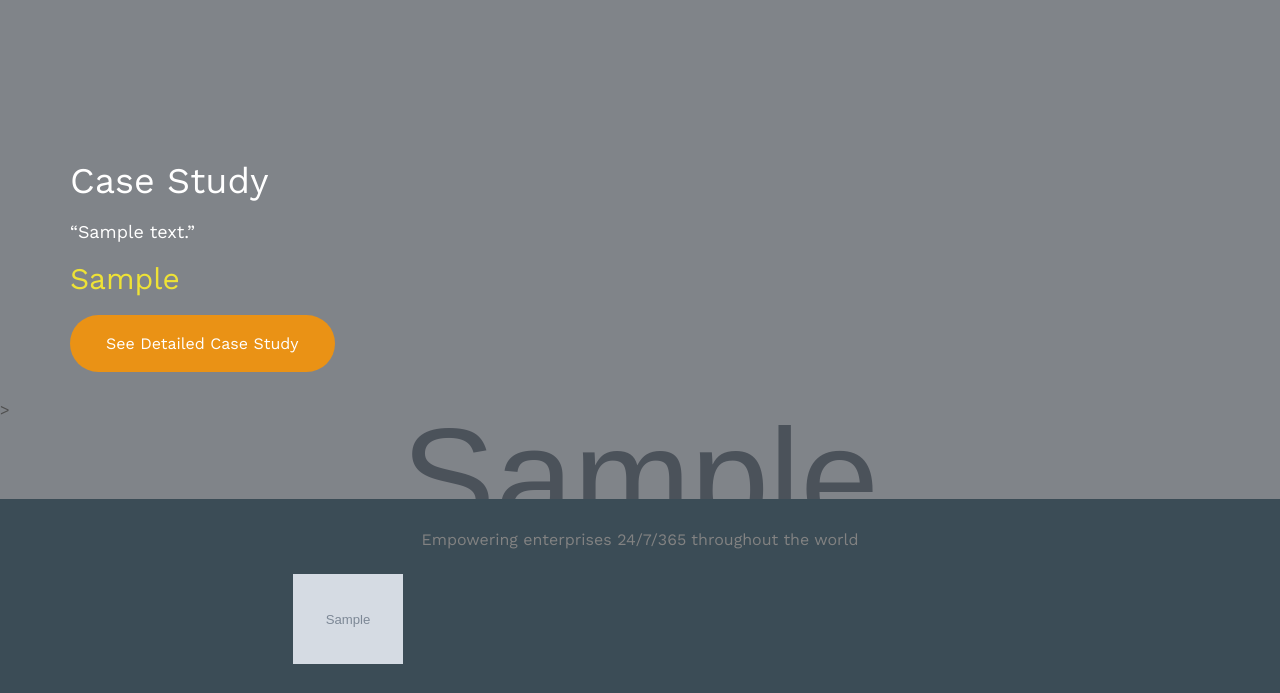
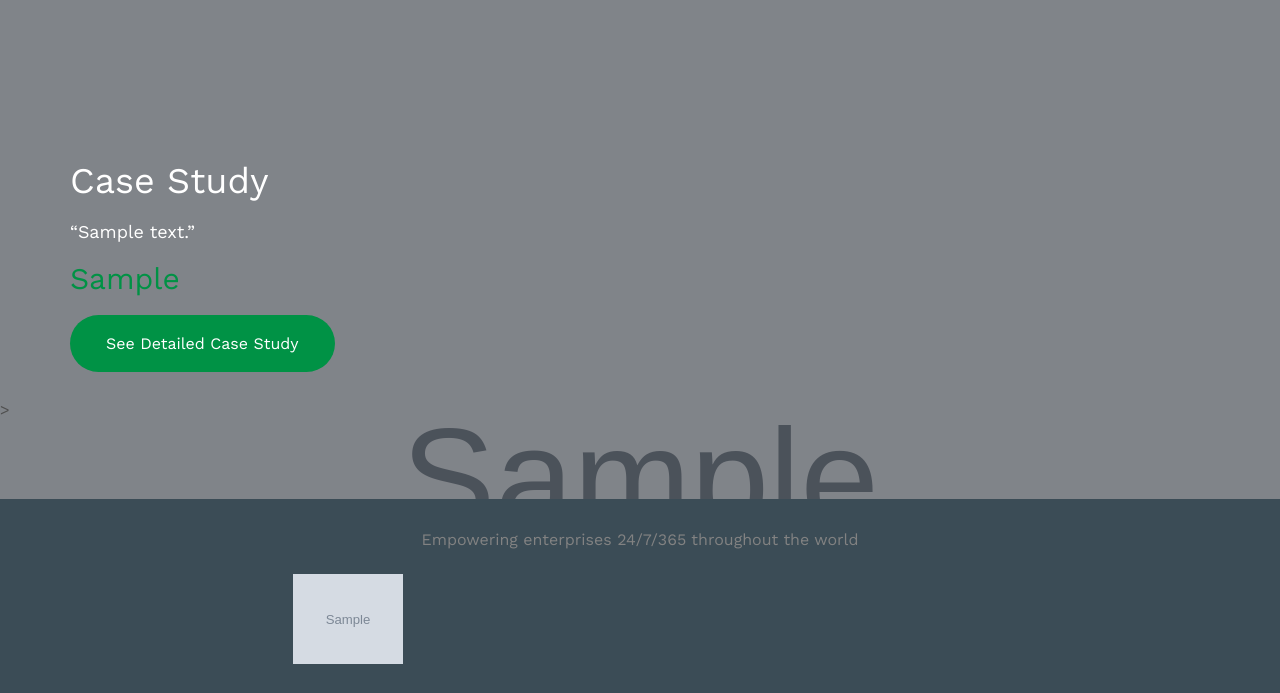
Before and after one commit to ManishPrajapat/Freegrepo, a Django app: page /contact/ in a window 1280 px wide; the page is wider, and only the part inside the window is pictured. Shown: the part 1565-2258 px from the top of that part. Run offline with Django 3.2, Linux system fonts and the light colour scheme; tables that the repository leaves empty hold one stand-in row (values such as "Sample post"); grey boxes marked "Sample" are stand-in pictures; data that the repository does not hold is empty; some libraries are stand-ins or nearby versions; some web fonts are replaced.

Commit message:
Minor Color Change

```diff
--- a/myproject/app/templates/app/contact.html
+++ b/myproject/app/templates/app/contact.html
@@ -281,8 +281,8 @@
 						<br><br><br><br><br><br>
 						<h1 class="text-left text-top" style="color:#FFFFFF;">Case Study</h1>
 						<h4 class="text-left text-top" style="color:#FFFFFF;">“{{casestudy_description}}”</h4>
-						<h2 class="text-left text-top" style="color:#EEE236;">{{casestudy_venue}}</h2>
-						<p><a style="background-color:#EA9215 !important ;border:none" class="btn btn-primary btn-lg btn-learn btn-left " href="/web/casestudy/" >See Detailed Case Study </a></p>
+						<h2 style="color:#009245 !important " class="text-left text-top" style="color:#EEE236;">{{casestudy_venue}}</h2>
+						<p ><a style="background-color:#009245 !important ;border:none" class="btn btn-primary btn-lg btn-learn btn-left" href="/web/casestudy/">See Detailed Case Study </a></p>
 
 					</div>
 				</div>
```
